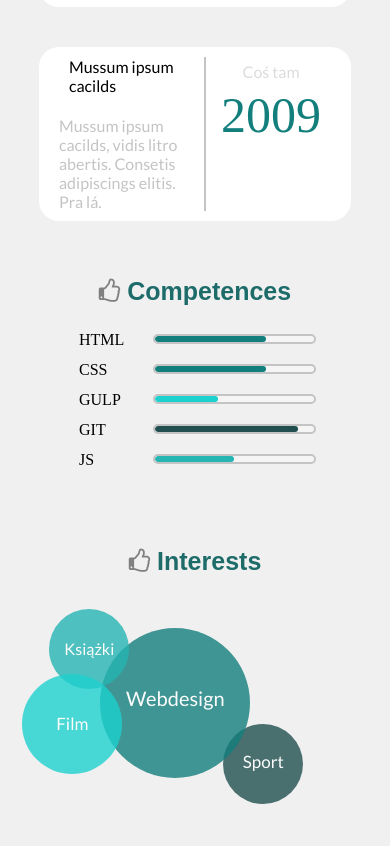
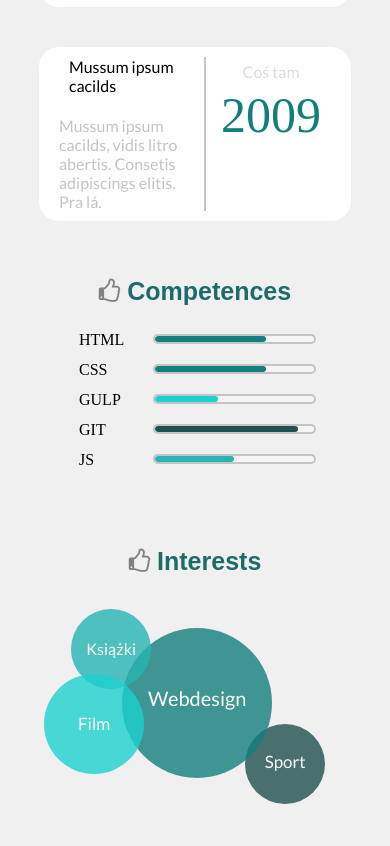
Before and after one commit to marcinmika2/CV, a plain HTML site: page index.html in a window 390 px wide. Shown: the part 1122-1968 px from the top of the page. Drawn offline with Linux system fonts and the light colour scheme; a web font is replaced by a local one.

Commit message:
zmiana do responsywnosci ostatnia sekcja

```diff
--- a/css/style.css
+++ b/css/style.css
@@ -676,4 +676,10 @@ meter::-webkit-meter-optimum-value {
 	height: 23px;
 		line-height: 20px;
 }
+	#circle-field {
+	position: relative;
+	left: 18%;
+	height: 230px;
+	width: 300px;
 }
+}
```
